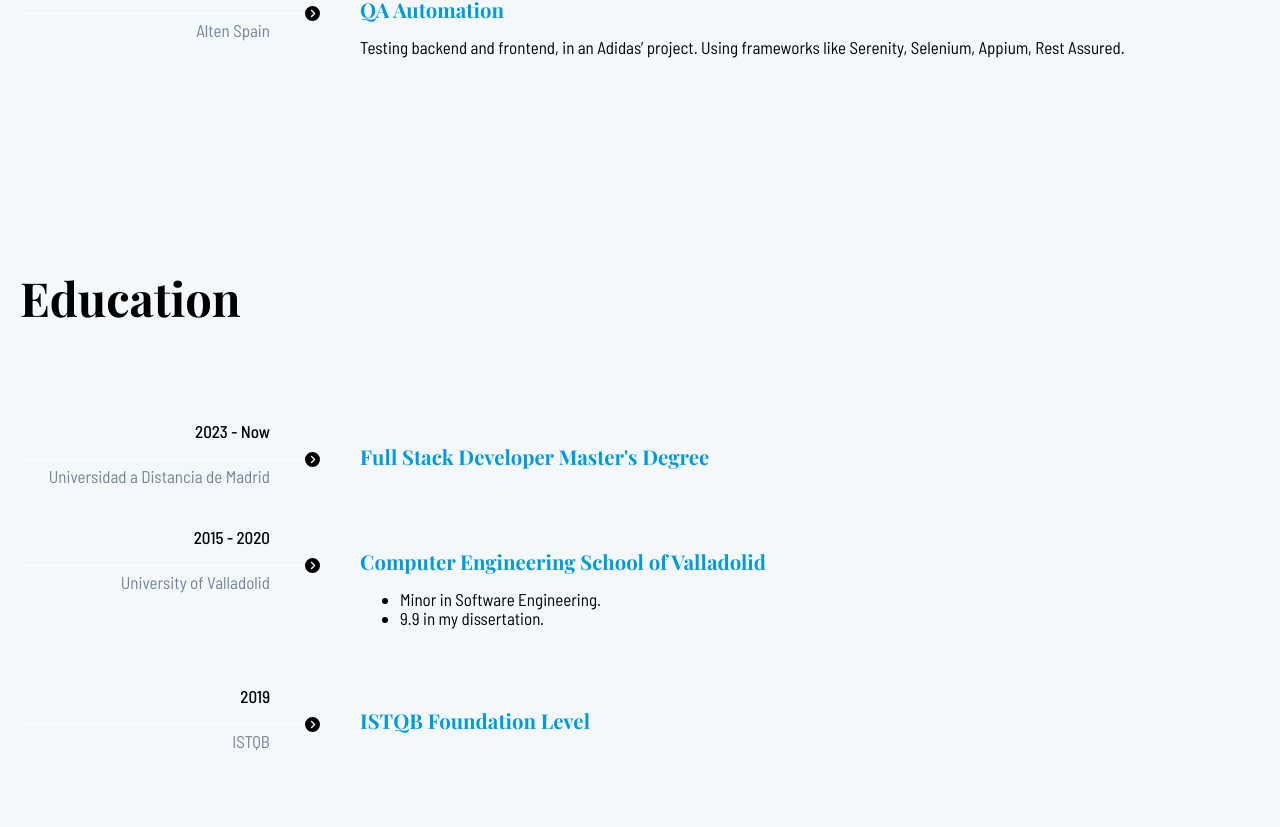
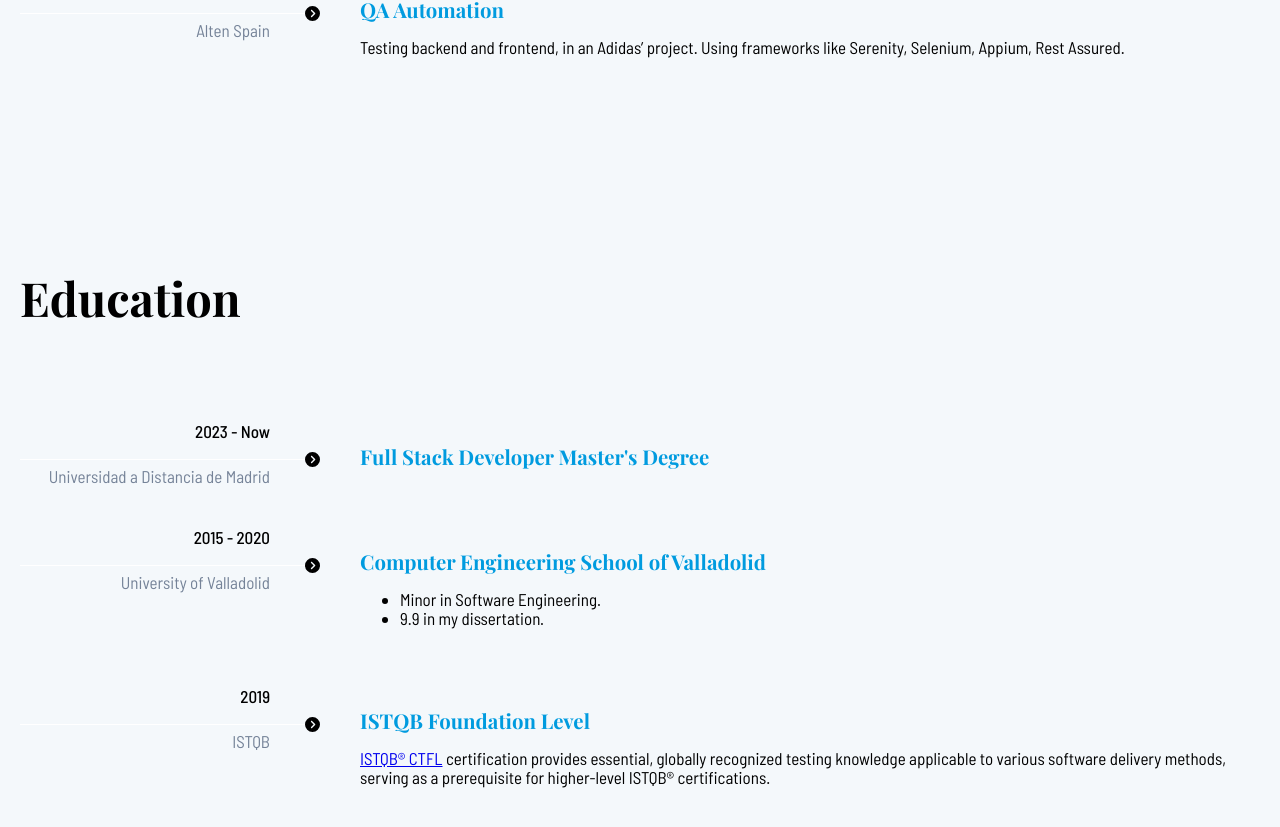
Before and after one commit to Canario0/canario0.github.io, a Svelte app: page /#home in a window 1280 px wide. Shown: the part 2482-3309 px from the top of the page. Built offline with nearby package versions, Linux system fonts and the light colour scheme.

Commit message:
feat: add education description

```diff
--- a/src/content.ts
+++ b/src/content.ts
@@ -98,7 +98,10 @@ Serenity, Selenium, Appium, Rest Assured.`
         {
           time: "2019",
           company: "ISTQB",
-          title: "ISTQB Foundation Level"
+          title: "ISTQB Foundation Level",
+          description: `
+          <p><a href="https://www.istqb.org/certifications/certified-tester-foundation-level-v3-1">ISTQB® CTFL</a> certification provides essential, globally recognized testing knowledge applicable to various software delivery methods, serving as a prerequisite for higher-level ISTQB® certifications.
+          `
         }
       ]
     }
```
